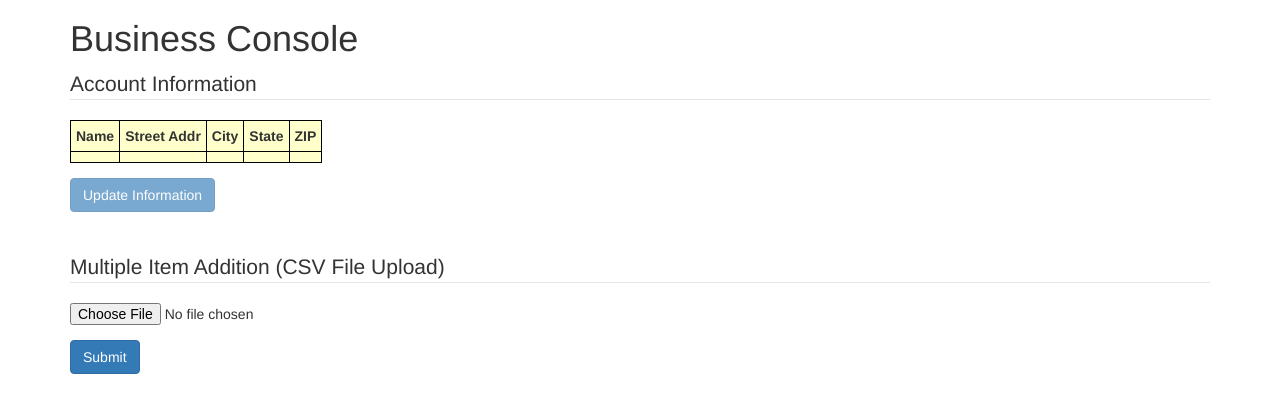
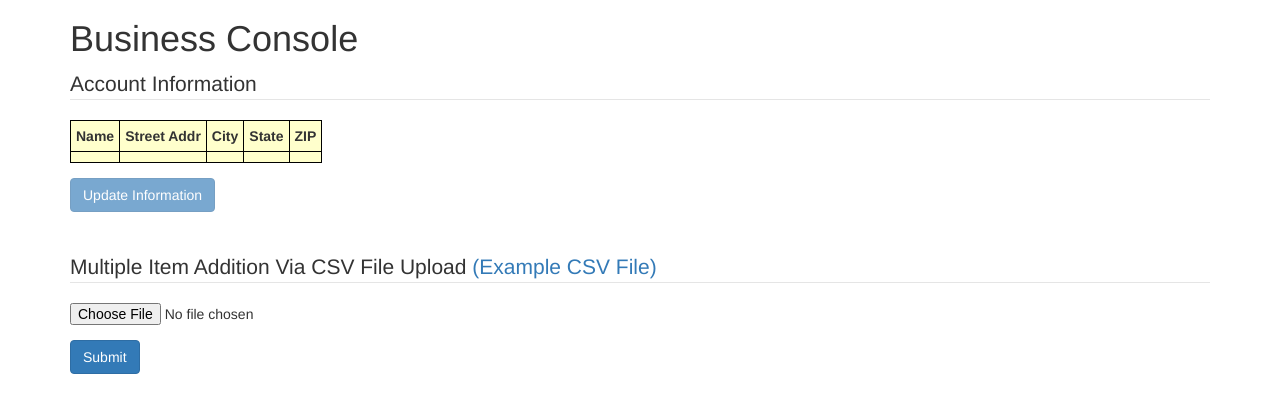
Before and after one commit to TimothyBramlett/361ProjectBGroup7, a Flask app: template templates/bus_console.html in a window 1280 px wide. Shown: the part 51-466 px from the top of the page. Run offline with Flask 2, Linux system fonts and the light colour scheme; the template is opened without the code that fills it, so the values that code supplies are empty; parts of the project's set-up code (start-up, migrations or seed data) failed here and were passed over; some libraries are stand-ins or nearby versions.

Commit message:
Cash - added downloadable example CSV file

```diff
--- a/templates/bus_console.html
+++ b/templates/bus_console.html
@@ -39,7 +39,9 @@
     <!--Multiple item addition via CSV ---------------------------------------->
     <form id="bus_console" action="{{ url_for('bus_console') }}" method ="POST" enctype="multipart/form-data">
       <fieldset>
-      <legend>Multiple Item Addition (CSV File Upload)</legend>
+      <legend>Multiple Item Addition Via CSV File Upload
+        <a href="http://web.engr.oregonstate.edu/~stramelm/CS361/food_loss_example.csv" title="example.csv">(Example CSV File)</a>
+      </legend>
       <div class="form-group">
         <input type="file" name="food_loss_csv_file" id="food_loss_csv_file">
       </div>
```
Also changed, not shown: 1 other file.
